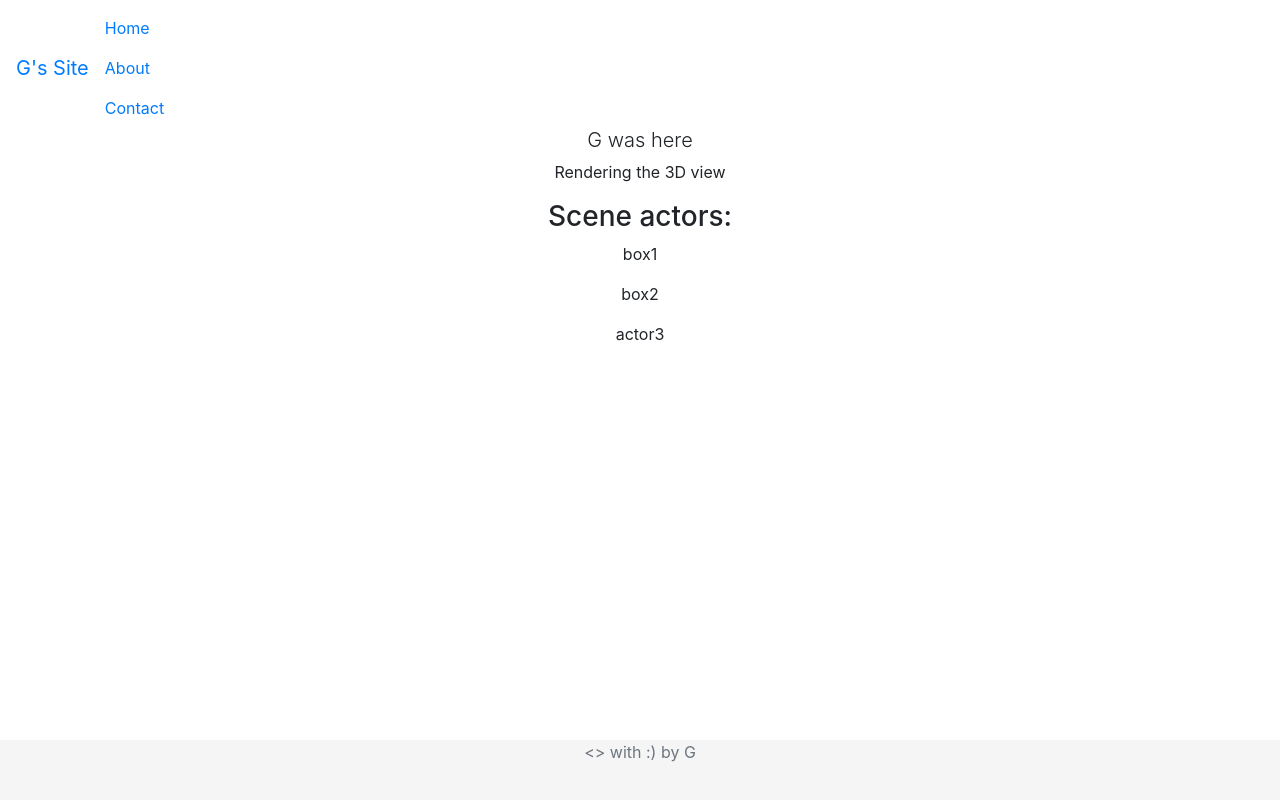
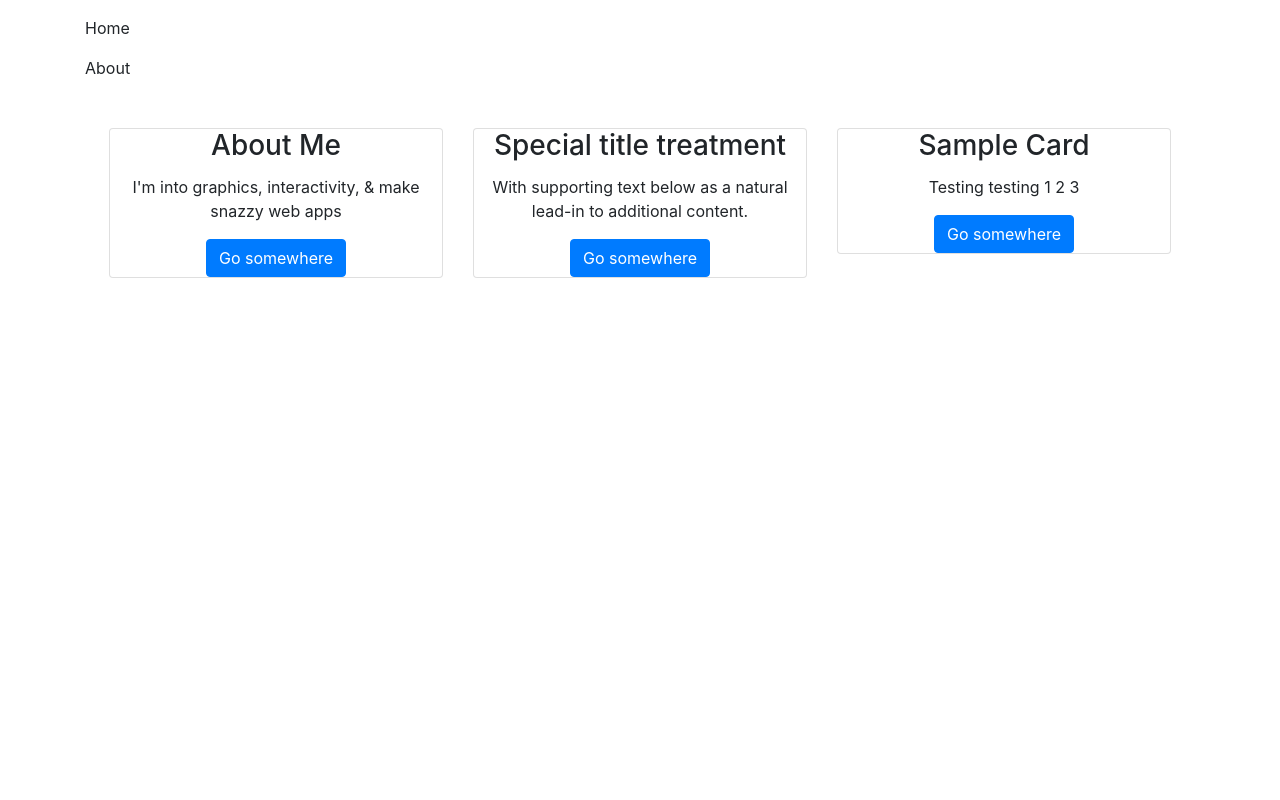
Before and after one commit to glenngartner/website, an Angular app: page / in a window 1280 px wide. Built offline with nearby package versions, Linux system fonts and the light colour scheme.

Commit message:
complete simple header and home page with bootstrap cards

```diff
--- a/src/app/app.component.html
+++ b/src/app/app.component.html
@@ -1,10 +1,7 @@
 <app-nav></app-nav>
 <div class="container">
   <div class="starter-template">
-    <h1 class="lead">
-      {{myNickname}} was here
-    </h1>
-    <app-renderer></app-renderer>
+    <app-home></app-home>
   </div>
 </div>
-<app-footer></app-footer>
+<!--<app-footer></app-footer>-->
--- a/src/app/app.module.ts
+++ b/src/app/app.module.ts
@@ -6,13 +6,15 @@ import { AppComponent } from './app.component';
 import { RendererComponent } from './renderer/renderer.component';
 import { NavComponent } from './nav/nav.component';
 import { FooterComponent } from './footer/footer.component';
+import { HomeComponent } from './home/home.component';
 
 @NgModule({
   declarations: [
     AppComponent,
     RendererComponent,
     NavComponent,
-    FooterComponent
+    FooterComponent,
+    HomeComponent
   ],
   imports: [
     BrowserModule,
--- a/src/app/footer/footer.component.html
+++ b/src/app/footer/footer.component.html
@@ -1,4 +1,4 @@
-<footer class="footer">
+<footer class="footer fixed-bottom">
   <div class="container">
     <span class="text-muted">
       <> with :) by G
--- /dev/null
+++ b/src/app/home/home.component.html
@@ -0,0 +1,29 @@
+<div class="row">
+  <div class="col-sm">
+    <div class="card">
+      <div class="card-block">
+        <h3 class="card-title">About Me</h3>
+        <p class="card-text">I'm into graphics, interactivity, & make snazzy web apps</p>
+        <a href="#" class="btn btn-primary">Go somewhere</a>
+      </div>
+    </div>
+  </div>
+  <div class="col-sm">
+    <div class="card">
+      <div class="card-block">
+        <h3 class="card-title">Special title treatment</h3>
+        <p class="card-text">With supporting text below as a natural lead-in to additional content.</p>
+        <a href="#" class="btn btn-primary">Go somewhere</a>
+      </div>
+    </div>
+  </div>
+  <div class="col-sm">
+    <div class="card">
+      <div class="card-block">
+        <h3 class="card-title">Sample Card</h3>
+        <p class="card-text">Testing testing 1 2 3</p>
+        <a href="#" class="btn btn-primary">Go somewhere</a>
+      </div>
+    </div>
+  </div>
+</div>
--- /dev/null
+++ b/src/app/home/home.component.ts
@@ -0,0 +1,15 @@
+import { Component, OnInit } from '@angular/core';
+
+@Component({
+  selector: 'app-home',
+  templateUrl: './home.component.html',
+  styleUrls: ['./home.component.css']
+})
+export class HomeComponent implements OnInit {
+
+  constructor() { }
+
+  ngOnInit() {
+  }
+
+}
--- a/src/app/nav/nav.component.html
+++ b/src/app/nav/nav.component.html
@@ -1,14 +1,19 @@
-<nav class="navbar navbar-toggleable-md navbar-inverse bg-inverse fixed-top">
-  <a class="navbar-brand" href="#">G's Site</a>
-  <ul class="nav navbar-nav mr-auto">
-    <li class="nav-item active">
-      <a class="nav-link" href="#">Home <span class="sr-only">(current)</span></a>
-    </li>
-    <li class="nav-item">
-      <a class="nav-link" href="#">About</a>
-    </li>
-    <li class="nav-item">
-      <a class="nav-link" href="#">Contact</a>
-    </li>
-  </ul>
+<nav class="navbar fixed-top navbar-toggleable-md navbar-inverse bg-inverse">
+  <div class="container">
+    <ul class="nav navbar-nav">
+      <li class="nav-item">
+        <a class="nav-link">Home</a>
+        <!--<a class="nav-link" routerLink="home">Home</a>-->
+      <!--</li>-->
+      <!--<li class="nav-item">-->
+        <!--<a class="nav-link" routerLink="about">About</a>-->
+      <!--</li>-->
+      <!--<li class="nav-item">-->
+        <!--<a class="nav-link" routerLink="editor">Editor</a>-->
+      </li>
+      <li class="nav-item">
+        <a class="nav-link">About</a>
+      </li>
+    </ul>
+  </div>
 </nav>
--- a/src/app/renderer/renderer.component.html
+++ b/src/app/renderer/renderer.component.html
@@ -1,7 +1,15 @@
-<p>
-  {{text}}
-</p>
-<h3>
-  Scene actors:
-</h3>
-<p *ngFor="let actor of actors">{{actor.name}}</p>
+<div class="container">
+  <div class="row">
+    <div class="col-md">
+      <h3>
+        Scene actors:
+      </h3>
+      <p class="col-md-3" *ngFor="let actor of actors">{{actor.name}}</p>
+    </div>
+    <div class="col-md-9">
+      <p>
+        {{text}}
+      </p>
+    </div>
+  </div>
+</div>
--- a/src/app/renderer/renderer.component.ts
+++ b/src/app/renderer/renderer.component.ts
@@ -7,6 +7,7 @@ import {Actor} from '../game/actors/actor';
   templateUrl: './renderer.component.html',
   styleUrls: ['./renderer.component.css']
 })
+
 export class RendererComponent implements OnInit {
   text = `Rendering the 3D view`;
   actors: Actor[];
```
Also changed, not shown: src/app/home/home.component.css (added), 1 other file (tests, documents, lock files or other folders).
